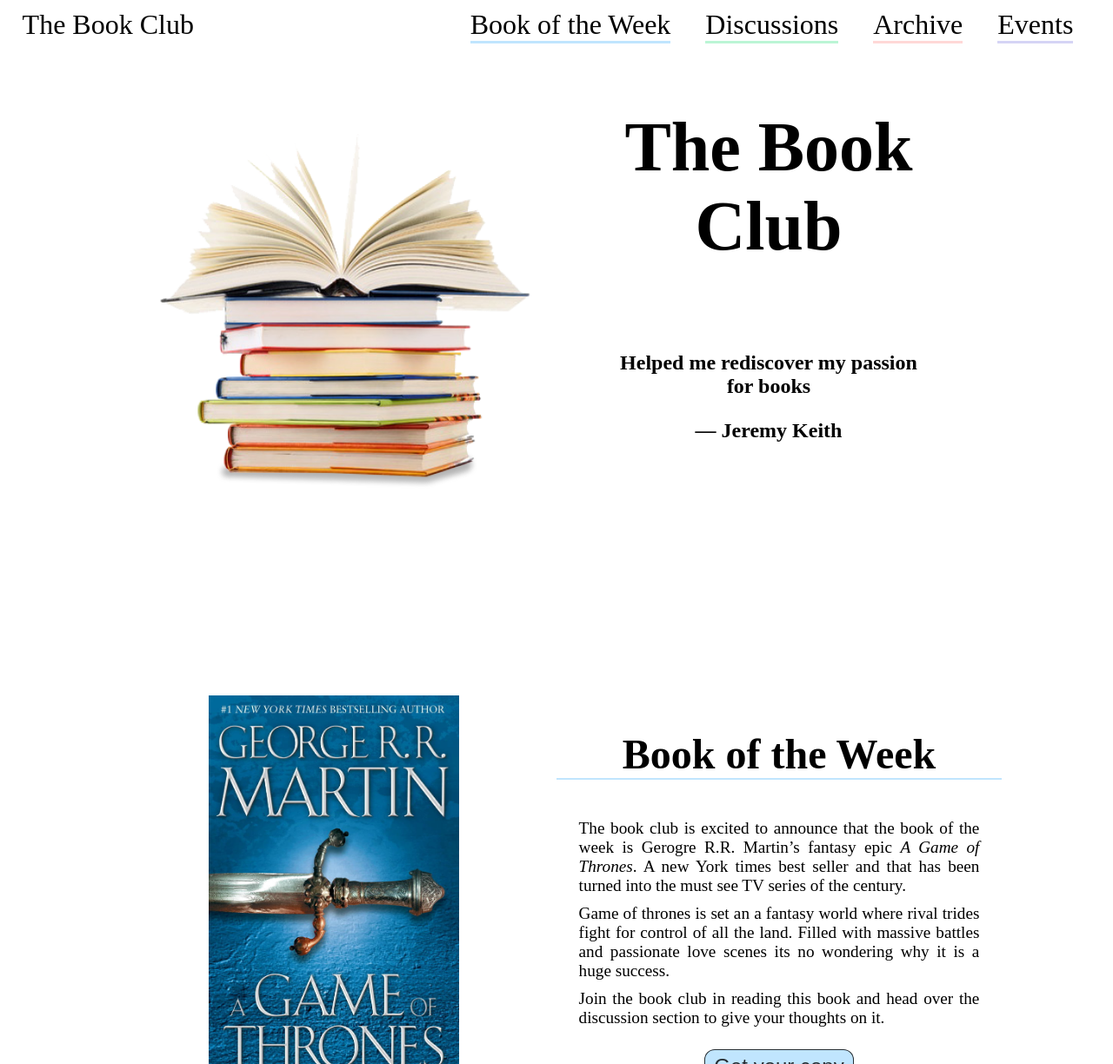
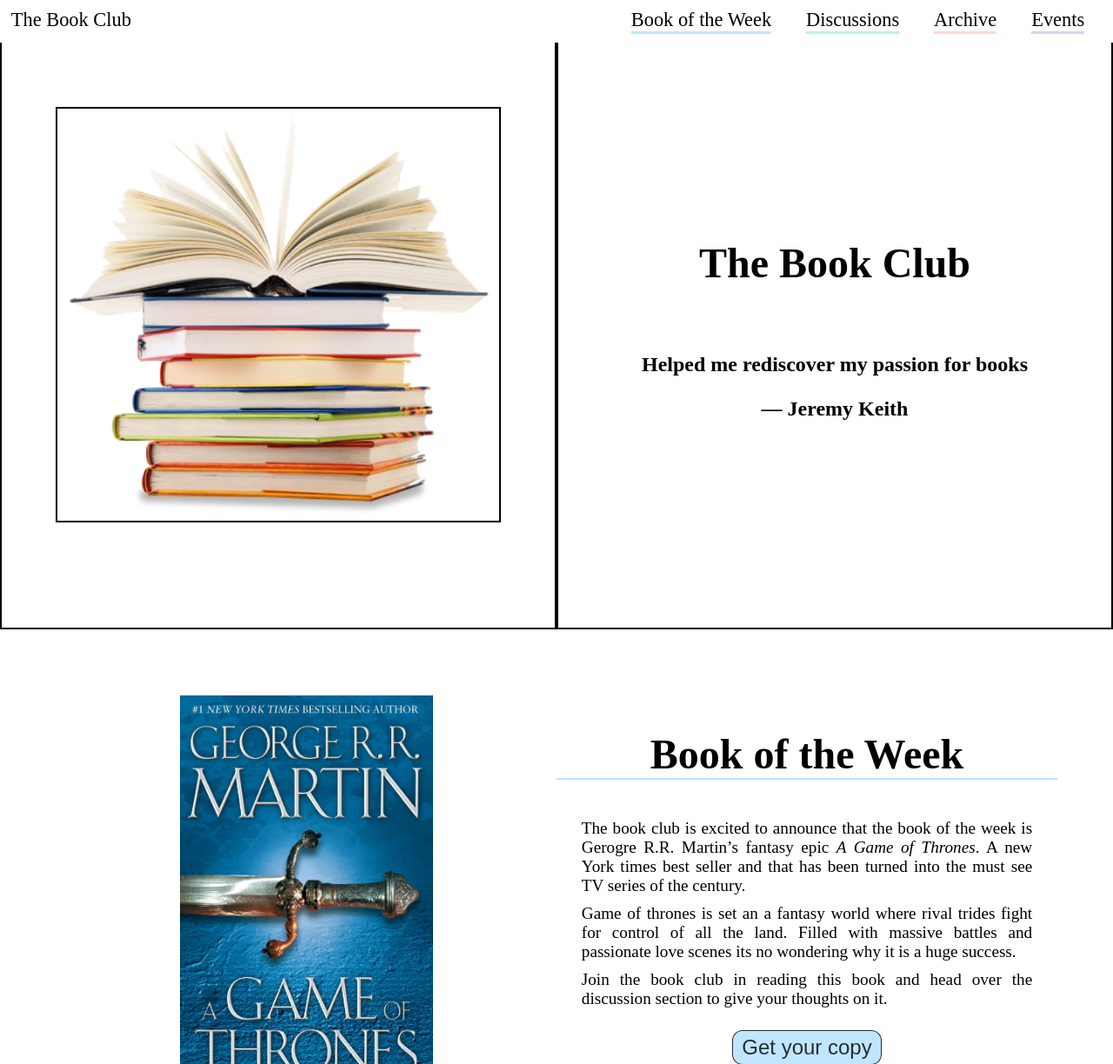
Before and after one commit to arlw87/landingPage, a plain HTML site: page index.html in a window 1280 px wide. Shown: the top 1224 px of the page at 87% size. Drawn offline with Linux system fonts and the light colour scheme.

Commit message:
making the site responsive for all desktop sizes

```diff
--- a/CSS/styles.css
+++ b/CSS/styles.css
@@ -42,11 +42,12 @@ nav {
   /*********************************************************/
 
   background-color: #fff;
-  width: 96vw;
+  width: 98vw;
   display: flex;
   justify-content: space-between;
-  font-size: 2em;
-  padding: 10px 2vw;
+  /* font-size: 2em; */
+  font-size: 1.4em;
+  padding: 10px 1vw;
 
   /* This is set because when you use opacity on the sections it changes the stacking content */
   /* to make sure this is above the section need to set its z-index */
@@ -68,10 +69,15 @@ nav {
   }
 }
 
+.sub-nav {
+  /* width: auto; */
+}
+
 ul {
   list-style-type: none;
   display: flex;
   margin: 0;
+  padding: 0;
 }
 
 ul > li {
@@ -83,7 +89,6 @@ ul > li {
   text-decoration: none;
   color: black;
   cursor: pointer;
-  border-bottom: 0px solid blue;
 }
 
 .nav-item:hover {
@@ -112,7 +117,7 @@ ul > li {
   border-color: var(--section-four-color);
 }
 
-.nav-title:hover {
+.nav-title {
   cursor: pointer;
 }
 
@@ -155,6 +160,8 @@ header {
   height: 90vh;
   align-items: stretch;
   padding-bottom: 10vh;
+  /* width: 90vw;
+  margin: 0 auto; */
 }
 
 .heading-wrapper {
@@ -176,31 +183,46 @@ header {
   flex-direction: column;
   justify-content: center;
   text-align: center;
-  margin-left: 40px;
-  width: 35vw;
+  width: 50%;
   height: 100%;
 }
 
 .header-image-container {
-  width: 35vw;
+  width: 50%;
   height: 100%;
   display: flex;
   align-items: center;
+  justify-content: center;
 }
 
 .header-max {
-  font-size: 5em;
+  /* font-size: 5em; */
+  font-size: 3em;
 }
 
 /*Main*/
 main {
-  max-width: 1024px;
+  /* max-width: 1024px; */
   margin: 0 auto;
 }
 
-@media (min-width: 1440px) {
-  main {
-    max-width: 1300px;
+.header-image {
+  width: 80%;
+  height: auto;
+}
+
+@media (min-width: 1283px) {
+  nav {
+    font-size: 2em;
+  }
+  .header-max {
+    font-size: 4em;
+  }
+  /* main {
+    max-width: 1280px;
+  } */
+  header {
+    max-width: 1280px;
     margin: 0 auto;
   }
 }
@@ -208,9 +230,9 @@ main {
 /*Sections*/
 section {
   display: flex;
-  justify-content: space-between;
+  justify-content: center;
   margin: 0 0 22vh 0;
-  max-height: 55vh;
+  min-height: 55vh;
   /* transform: scale(0.7); */
   opacity: 0;
 }
@@ -266,13 +288,13 @@ section {
   /* max-width: 400px; */
   text-align: center;
   justify-content: flex-start;
-  max-width: 50%;
+  max-width: 45%;
 }
 
 .section-image-container {
   display: flex;
   justify-content: center;
-  width: 50%;
+  width: 45%;
 }
 
 #section-one-image {
--- a/index.html
+++ b/index.html
@@ -8,7 +8,7 @@
     </head>
     <body>
         <button class="scroll-to-top">&#8593;</button>
-        <nav>
+        <nav class="">
             <div class="nav-title"><a data-scroll="header">The Book Club</a></div>
             <div class="sub-nav">
                 <ul class="nav-list">
@@ -16,10 +16,10 @@
             </div>
         </nav>
         <header class="" id="header">
-            <div class="header-image-container">
-                <img class="" src="Images/bookstack.png" alt="Stack of Books" width="600px" height="auto">
+            <div class="header-image-container border-debug">
+                <img class="border-debug header-image" src="Images/bookstack.png" alt="Stack of Books" >
             </div>
-            <div class="header-text-container">
+            <div class="header-text-container border-debug">
                 <div class="heading-wrapper">
                     <h1 class="header-max">The Book Club</h1>
                 </div>
--- a/js/app.js
+++ b/js/app.js
@@ -89,7 +89,7 @@ document.querySelector('nav').addEventListener('click', (event) => {
 //if 0.7 of an element is in the viewport the intersectionObserver fires
 //root is not included as default is viewport
 let options = {
-    threshold: [0.7]
+    threshold: [0.8]
 };
 
 //create the IntersectionObserver add options and the callback function when it fires
```
